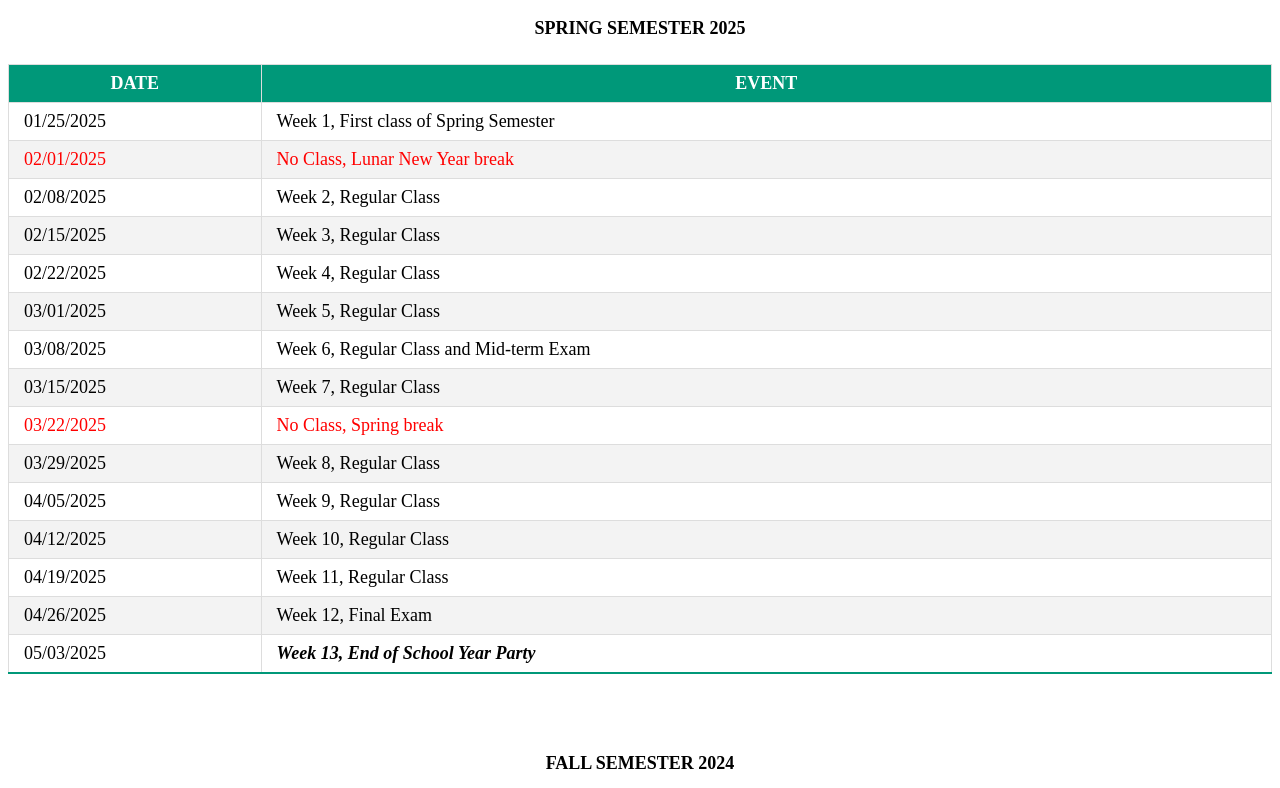
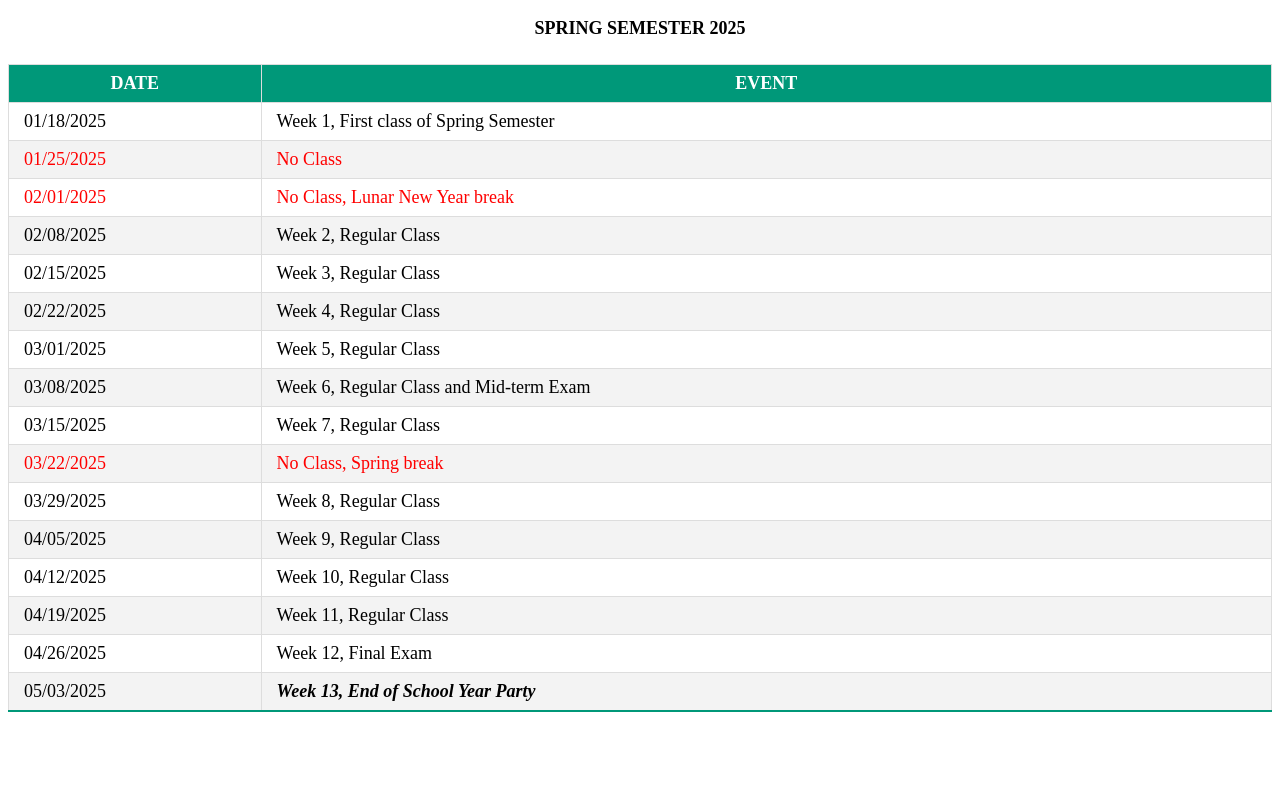
Before and after one commit to WarmLightWang/MCLS-website, a plain HTML site: page html/calendar.html in a window 1280 px wide. Shown: the top 788 px of the page. Drawn offline with Linux system fonts and the light colour scheme.

Commit message:
Update calendar.html

```diff
--- a/html/calendar.html
+++ b/html/calendar.html
@@ -18,8 +18,12 @@
         </thead>
         <tbody>
             <tr>
-                <td style="width: 20%">01/25/2025</td>
+                <td style="width: 20%">01/18/2025</td>
                 <td style="width: auto;">Week 1, First class of Spring Semester</td>
+            </tr>
+            <tr style="color: red;">
+                <td>01/25/2025</td>
+                <td>No Class</td>
             </tr>
             <tr style="color: red;">
                 <td>02/01/2025</td>
```
